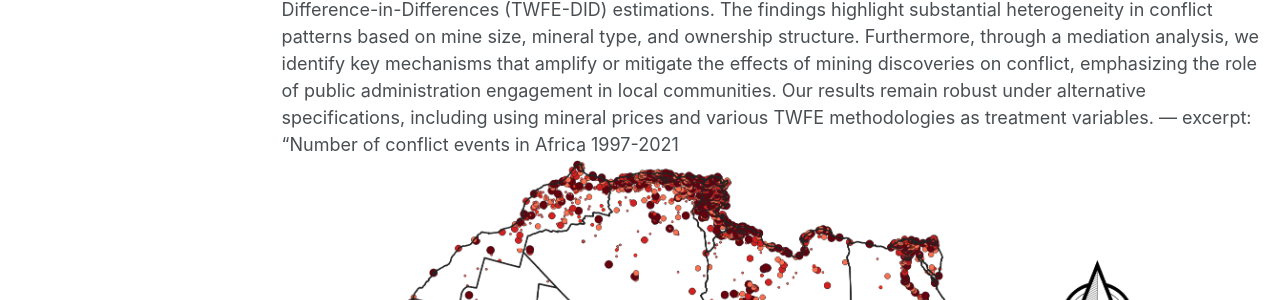
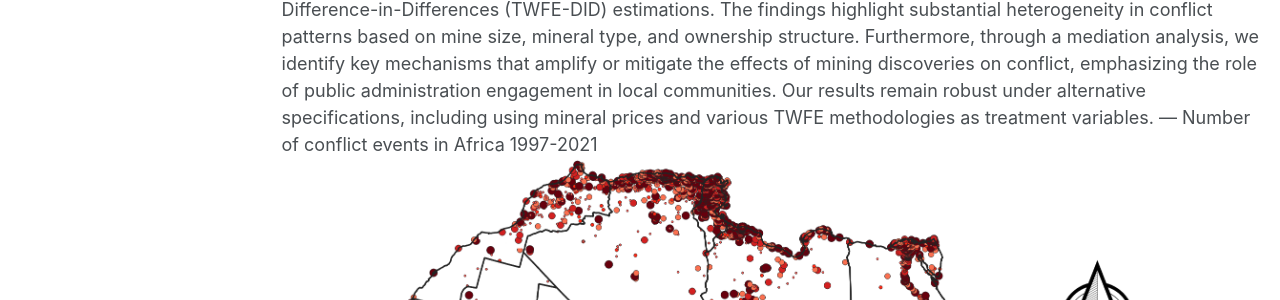
Before and after one commit to mboundordiouf/mboundordiouf.github.io, a Jekyll site: the page built from _pages/publications.md, in a window 1280 px wide and 1400 px high, scrolled down 946 px. Shown: the part 450-750 px from the top of the window. Built offline with Jekyll 4.4.1, drawn with Linux system fonts in a browser that asks for light colours; some of the changed text lies outside the part shown.

Commit message:
Update publications.md

```diff
--- a/_pages/publications.md
+++ b/_pages/publications.md
@@ -34,7 +34,7 @@ with [Raphael Soubeyran](https://sites.google.com/site/soubeyranhomepage/) and [
 The global energy transition, while essential, imposes considerable social and political costs, particularly in mineral-rich countries that supply critical resources. This paper examines the relationship between mining discoveries and conflict incidence in Africa from 1997 to 2022, leveraging high-resolution data at the 55x55 km grid-cell level. Using the timing of mining discoveries as an exogenous shock, our analysis reveals a significant rise in conflict during the exploration phases, particularly in the Pre-Feasibility and Feasibility stages, prior to mine operations. Notably, these conflicts—primarily social, including riots and protests, as well as conflicts over gold minerals—diminish in significance once mines become operational, as evidenced by Two-Way Fixed Effects Difference-in-Differences (TWFE-DID) estimations.
 The findings highlight substantial heterogeneity in conflict patterns based on mine size, mineral type, and ownership structure. Furthermore, through a mediation analysis, we identify key mechanisms that amplify or mitigate the effects of mining discoveries on conflict, emphasizing the role of public administration engagement in local communities. Our results remain robust under alternative specifications, including using mineral prices and various TWFE methodologies as treatment variables.
 ---
-excerpt: "Number of conflict events in Africa 1997-2021 <br/><img src='/images/Map_number of ACLED events.png'>"
+Number of conflict events in Africa 1997-2021 <br/><img src='/images/Map_number of ACLED events.png'>
 ---
 ## Work in Progress
 <b> **Mining, local fiscality and Urbanization in Sub-Saharan Africa** </b>
```
